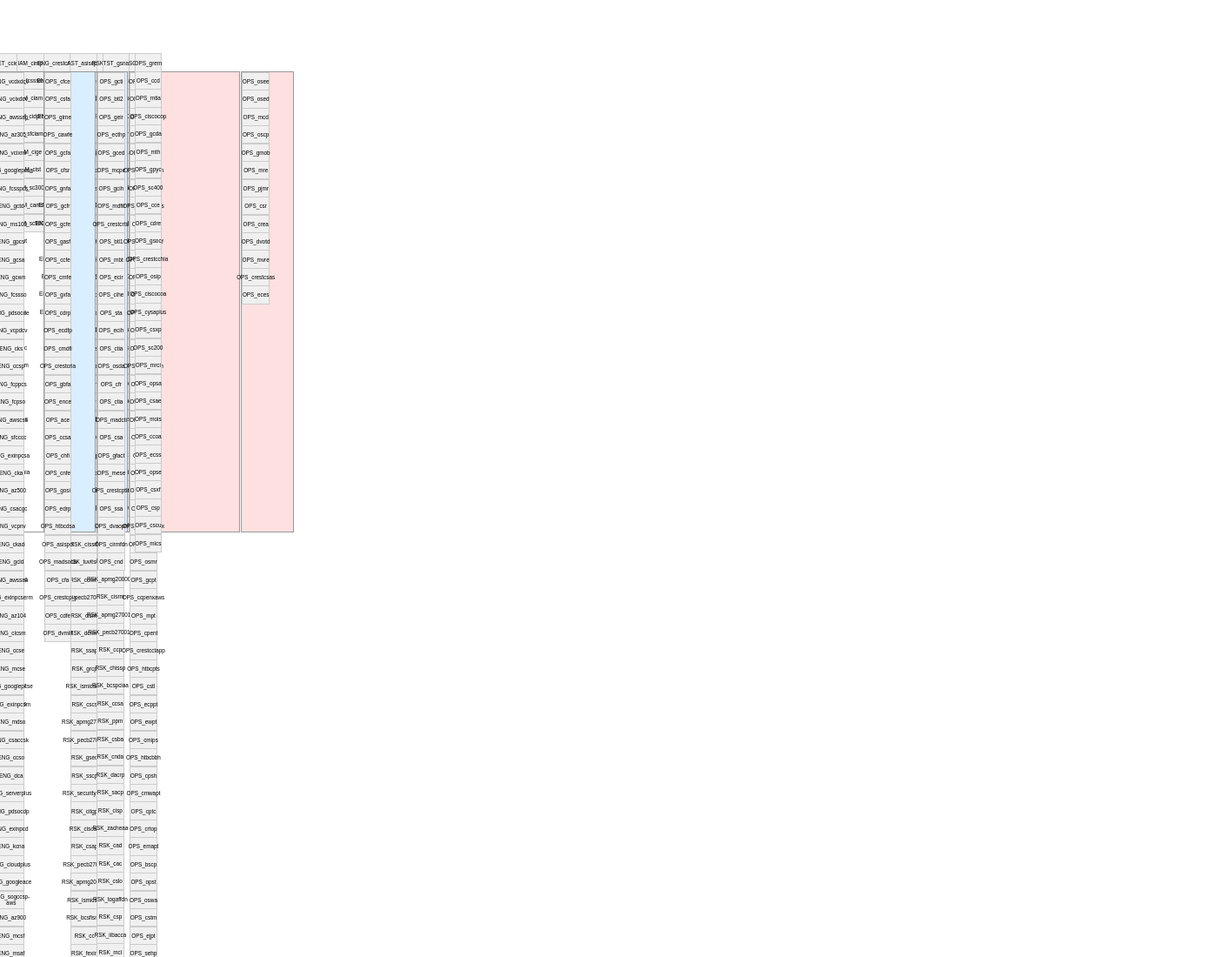
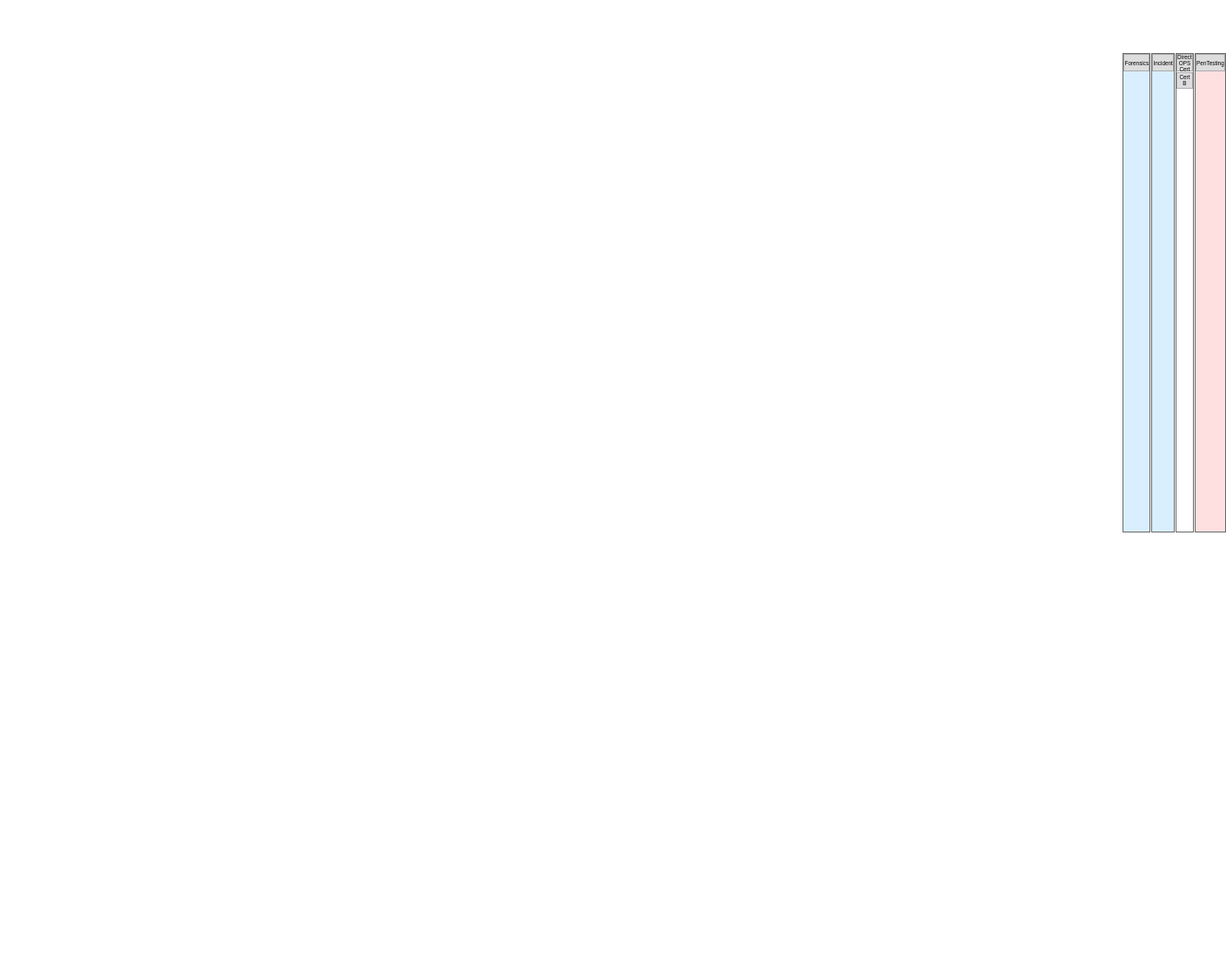
Before and after one commit to RealCyberJim/rudiments, a plain HTML site: page standalone.html in a window 1280 px wide. Shown: the top 1100 px of the page at 87% size, 1410 px wide, since content can reach past the window. After the commit the page ends 800 px from the top, so only its background shows below. Drawn offline with Linux system fonts and the light colour scheme.

Commit message:
json cleanup

```diff
--- a/standalone.html
+++ b/standalone.html
@@ -2,7 +2,7 @@
 <html lang="en">
 <head>
   <meta charset="UTF-8">
-  <title>Certification Roadmap Grid</title>
+  <title>Test Grid Alignment</title>
   <style>
     :root {
       --tile-width: 2.3vmax;
@@ -12,8 +12,8 @@
 
     body {
       margin: 0;
+      background: white;
       font-family: sans-serif;
-      background: white;
     }
 
     .parentcontainer {
@@ -34,120 +34,53 @@
       grid-template-rows: repeat(27, var(--tile-height));
       column-gap: var(--grid-gap);
       row-gap: var(--grid-gap);
-      padding: 0;
-    }
-
-    .domain-container {
-      border: 2px solid darkred;
-      display: contents;
     }
 
     .subdomain-container {
       display: grid;
       grid-auto-rows: var(--tile-height);
       gap: var(--grid-gap);
-      border: 1px solid #999;
+      border: 1px solid #666;
+      font-size: 0.5vmax;
+      text-align: center;
     }
 
-    .subdomain-container[data-subdomain-id^="OPS_forensics"],
-    .subdomain-container[data-subdomain-id^="OPS_incidentHandling"] {
-      background-color: var(--opsbluelt, #d9eefe);
-    }
-
-    .subdomain-container[data-subdomain-id^="OPS_penTesting"],
-    .subdomain-container[data-subdomain-id^="OPS_exploitation"] {
-      background-color: var(--opslt, #fee0e0);
-    }
-
-    .direct-cert-container {
-      background: white;
-      display: grid;
-      grid-auto-rows: var(--tile-height);
-      gap: var(--grid-gap);
-    }
-
-    .cert-tile {
-      width: var(--tile-width);
-      height: var(--tile-height);
-      border: 1px solid #ccc;
-      background: #f0f0f0;
-      text-align: center;
+    .test-tile {
+      background: #ddd;
+      border: 1px solid #aaa;
       display: flex;
       align-items: center;
       justify-content: center;
-      font-size: 0.5vmax;
     }
 
-    .exception-layout {
-      outline: 2px dashed red; /* For debug visibility */
-    }
+    .forensics { background: #d9eefe; }
+    .incident { background: #d9eefe; }
+    .penTesting { background: #fee0e0; }
+    .noSub { background: white; }
   </style>
 </head>
 <body>
-  <div class="parentcontainer" id="parentcontainer"></div>
-  <script>
-    async function loadJSON(path) {
-      const res = await fetch(path);
-      return res.json();
-    }
+  <div class="parentcontainer" id="parentcontainer">
+    <!-- Forensics -->
+    <div class="subdomain-container forensics" style="grid-column: 72 / span 2; grid-row: 1 / span 27;">
+      <div class="test-tile">Forensics</div>
+    </div>
 
-    function drawCertTile(cert) {
-      const tile = document.createElement('div');
-      tile.className = 'cert-tile';
-      tile.textContent = cert.name || cert.certId;
-      tile.dataset.domainId = cert.domainId;
-      return tile;
-    }
+    <!-- Incident Handling -->
+    <div class="subdomain-container incident" style="grid-column: 74 / span 2; grid-row: 1 / span 27;">
+      <div class="test-tile">Incident</div>
+    </div>
 
-    async function drawLayout() {
-      const domains = await loadJSON('data/domains.json');
-      const subdomains = await loadJSON('data/subdomains.json');
-      const certs = await loadJSON('data/certs.json');
-      const parent = document.getElementById('parentcontainer');
+    <!-- No Subdomain (Direct OPS certs) -->
+    <div class="subdomain-container noSub" style="grid-column: 76 / span 3; grid-row: 1 / span 27;">
+      <div class="test-tile">Direct OPS Cert</div>
+      <div class="test-tile">Cert B</div>
+    </div>
 
-      const domainContainers = {};
-      const subContainers = {};
-
-      // Pre-create domain container if it has any certs
-      domains.forEach(domain => {
-        const domainDiv = document.createElement('div');
-        domainDiv.className = 'domain-container';
-        domainDiv.dataset.domainId = domain.domainId;
-        parent.appendChild(domainDiv);
-        domainContainers[domain.domainId] = domainDiv;
-      });
-
-      // Create subdomain containers
-      subdomains.forEach(sub => {
-        const subDiv = document.createElement('div');
-        subDiv.className = 'subdomain-container';
-        subDiv.dataset.subdomainId = sub.subdomainId;
-        subDiv.dataset.domainId = sub.domainId;
-        subDiv.style.gridColumn = `${sub.gridColumnStart} / span ${sub.gridColumnSpan}`;
-        subDiv.style.gridRow = `${sub.gridRowStart} / span ${sub.gridRowSpan}`;
-        domainContainers[sub.domainId].appendChild(subDiv);
-        subContainers[sub.subdomainId] = subDiv;
-      });
-
-      // Draw cert tiles
-      certs.forEach(cert => {
-        const tile = drawCertTile(cert);
-        if (cert.subdomainId && subContainers[cert.subdomainId]) {
-          subContainers[cert.subdomainId].appendChild(tile);
-        } else if (domainContainers[cert.domainId]) {
-          let direct = domainContainers[cert.domainId].querySelector('.direct-cert-container');
-          if (!direct) {
-            direct = document.createElement('div');
-            direct.className = 'direct-cert-container';
-            direct.dataset.domainId = cert.domainId;
-            domainContainers[cert.domainId].appendChild(direct);
-          }
-          direct.appendChild(tile);
-        }
-      });
-    }
-
-    drawLayout();
-  </script>
+    <!-- Pen Testing -->
+    <div class="subdomain-container penTesting" style="grid-column: 79 / span 3; grid-row: 1 / span 27;">
+      <div class="test-tile">PenTesting</div>
+    </div>
+  </div>
 </body>
 </html>
```
